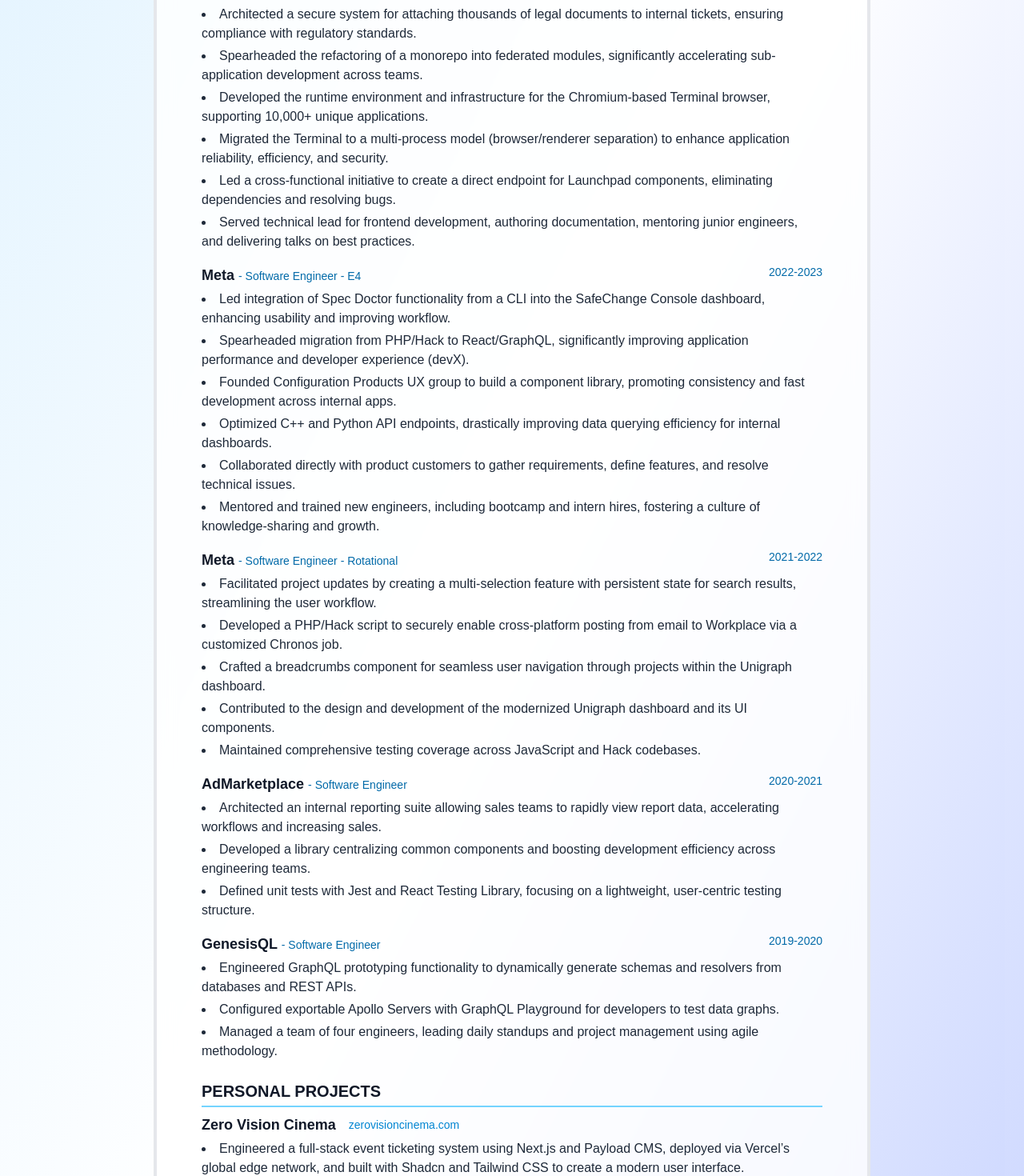
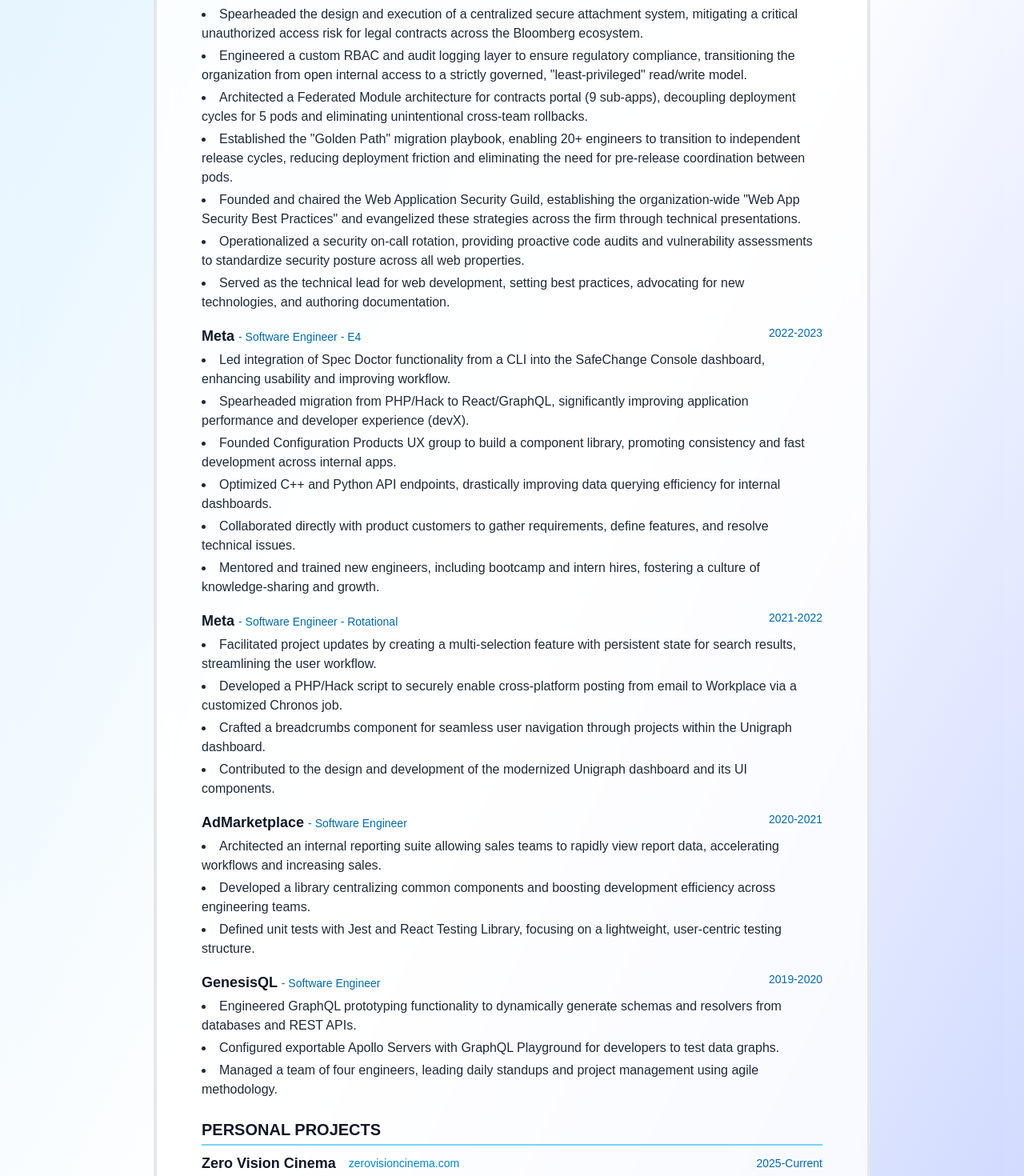
Before and after one commit to TomHerrmann/portfolio, a Next.js app: page /resume in a window 1280 px wide. Shown: the part 530-2000 px from the top of the page at 80% size. Built offline with nearby package versions, Linux system fonts and the light colour scheme.

Commit message:
update resume

```diff
--- a/src/app/resume/page.tsx
+++ b/src/app/resume/page.tsx
@@ -50,14 +50,17 @@
 const ProjectItem = ({
   name,
   url,
+  dates,
   bullets,
 }: {
   name: string;
   url: string;
+  dates?: string;
   bullets: string[];
 }) => (
   <div className="mb-4">
-    <div className="flex justify-start items-center mb-1 gap-4">
+    <div className="flex justify-between items-center mb-1">
+      <div className="flex items-center gap-4">
         <h3 className="text-lg font-semibold text-gray-900 dark:text-white">
           {name}
         </h3>
@@ -69,6 +72,10 @@
         >
           {url}
         </a>
+      </div>
+      {dates && (
+        <span className="text-sm text-sky-700 dark:text-sky-300">{dates}</span>
+      )}
     </div>
     <ul className="list-disc list-inside space-y-1 text-gray-800 dark:text-gray-200">
       {bullets.map((bullet, index) => (
--- a/src/app/resume/resumeData.ts
+++ b/src/app/resume/resumeData.ts
@@ -9,7 +9,7 @@
   },
   skills: {
     languages:
-      'JavaScript/TypeSscript, React, Next, Python, GraphQL, ReactQuery, Redux, Node.js, Express.js, PHP, SQL',
+      'JavaScript/TypeSscript, React, Next, Python, GraphQL, ReactQuery, Redux, Node.js, Express.js, PHP , SQL',
     tools:
       'AWS, Vercel, CSS/Tailwind/Styled-Components, Jest/React Testing Library, Chronos, Jenkins, Webpack, Babel',
   },
@@ -19,12 +19,13 @@
       title: 'Senior Software Engineer',
       dates: '2023-Current',
       bullets: [
-        'Architected a secure system for attaching thousands of legal documents to internal tickets, ensuring compliance with regulatory standards.',
-        'Spearheaded the refactoring of a monorepo into federated modules, significantly accelerating sub-application development across teams.',
-        'Developed the runtime environment and infrastructure for the Chromium-based Terminal browser, supporting 10,000+ unique applications.',
-        'Migrated the Terminal to a multi-process model (browser/renderer separation) to enhance application reliability, efficiency, and security.',
-        'Led a cross-functional initiative to create a direct endpoint for Launchpad components, eliminating dependencies and resolving bugs.',
-        'Served technical lead for frontend development, authoring documentation, mentoring junior engineers, and delivering talks on best practices.',
+        'Spearheaded the design and execution of a centralized secure attachment system, mitigating a critical unauthorized access risk for legal contracts across the Bloomberg ecosystem.',
+        'Engineered a custom RBAC and audit logging layer to ensure regulatory compliance, transitioning the organization from open internal access to a strictly governed, "least-privileged" read/write model.',
+        'Architected a Federated Module architecture for contracts portal (9 sub-apps), decoupling deployment cycles for 5 pods and eliminating unintentional cross-team rollbacks.',
+        'Established the "Golden Path" migration playbook, enabling 20+ engineers to transition to independent release cycles, reducing deployment friction and eliminating the need for pre-release coordination between pods.',
+        'Founded and chaired the Web Application Security Guild, establishing the organization-wide "Web App Security Best Practices" and evangelized these strategies across the firm through technical presentations.',
+        'Operationalized a security on-call rotation, providing proactive code audits and vulnerability assessments to standardize security posture across all web properties.',
+        'Served as the technical lead for web development, setting best practices, advocating for new technologies, and authoring documentation.',
       ],
     },
     {
@@ -49,7 +50,6 @@
         'Developed a PHP/Hack script to securely enable cross-platform posting from email to Workplace via a customized Chronos job.',
         'Crafted a breadcrumbs component for seamless user navigation through projects within the Unigraph dashboard.',
         'Contributed to the design and development of the modernized Unigraph dashboard and its UI components.',
-        'Maintained comprehensive testing coverage across JavaScript and Hack codebases.',
       ],
     },
     {
@@ -77,6 +77,7 @@
     {
       name: 'Zero Vision Cinema',
       url: 'zerovisioncinema.com',
+      dates: '2025-Current',
       bullets: [
         'Engineered a full-stack event ticketing system using Next.js and Payload CMS, deployed via Vercel’s global edge network, and built with Shadcn and Tailwind CSS to create a modern user interface.',
         'Integrated Stripe webhooks to manage secure ticket payments and leveraged Resend API to automate ticket delivery via emails, creating a seamless end-to-end user experience.',
@@ -124,6 +125,7 @@
 export type Project = {
   name: string;
   url: string;
+  dates?: string;
   bullets: string[];
 };
 
```
Lines whose indentation alone changed are shown as unchanged.
